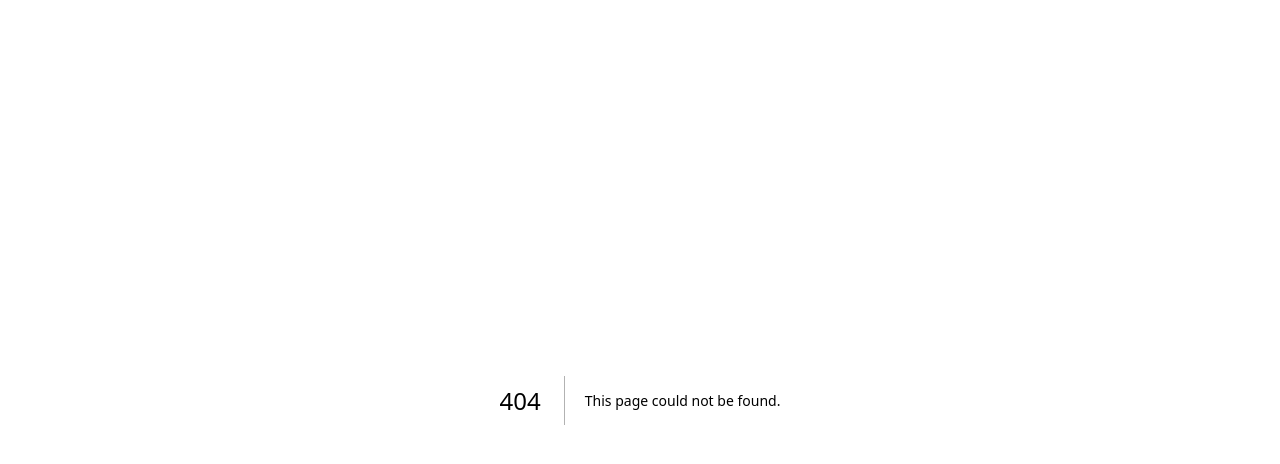
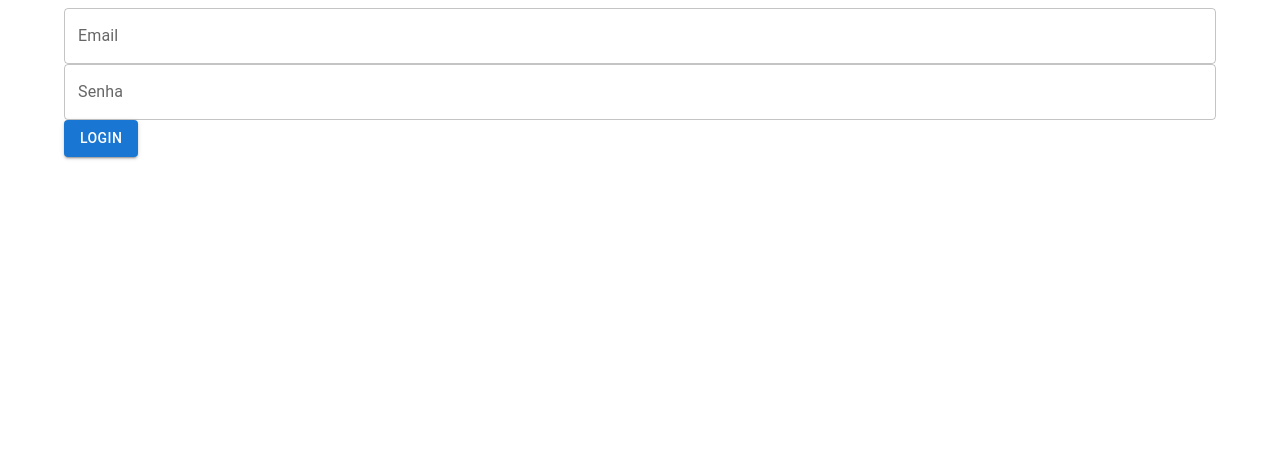
Before and after one commit to Ledelara/Login-page-with-mongodb, a Next.js app: page /login in a window 1280 px wide. Before the commit this address had no page. Shown: the top 464 px of the page. Built offline with nearby package versions, Linux system fonts and the light colour scheme.

Commit message:
🚧 Feat: construindo páginas login e register

```diff
--- /dev/null
+++ b/src/pages/login.tsx
@@ -0,0 +1,22 @@
+'use client'
+
+import { AlertPopUp } from "@/components/Alert/Alert";
+import LoginPage from "@/components/Forms/LoginForm";
+import { AlertProvider } from "@/context/AlertContext";
+import { AuthProvider } from "@/context/Auth-context";
+import { QueryClient, QueryClientProvider } from "@tanstack/react-query";
+
+export default function Login() {
+    const queryClient = new QueryClient();
+
+    return (
+        <QueryClientProvider client={queryClient}>
+            <AuthProvider>
+                <AlertProvider>
+                    <LoginPage />
+                    <AlertPopUp />
+                </AlertProvider>
+            </AuthProvider>
+        </QueryClientProvider>
+    )
+}
```
Also changed, not shown: src/pages/register.tsx (added, +8 -0 lines).
